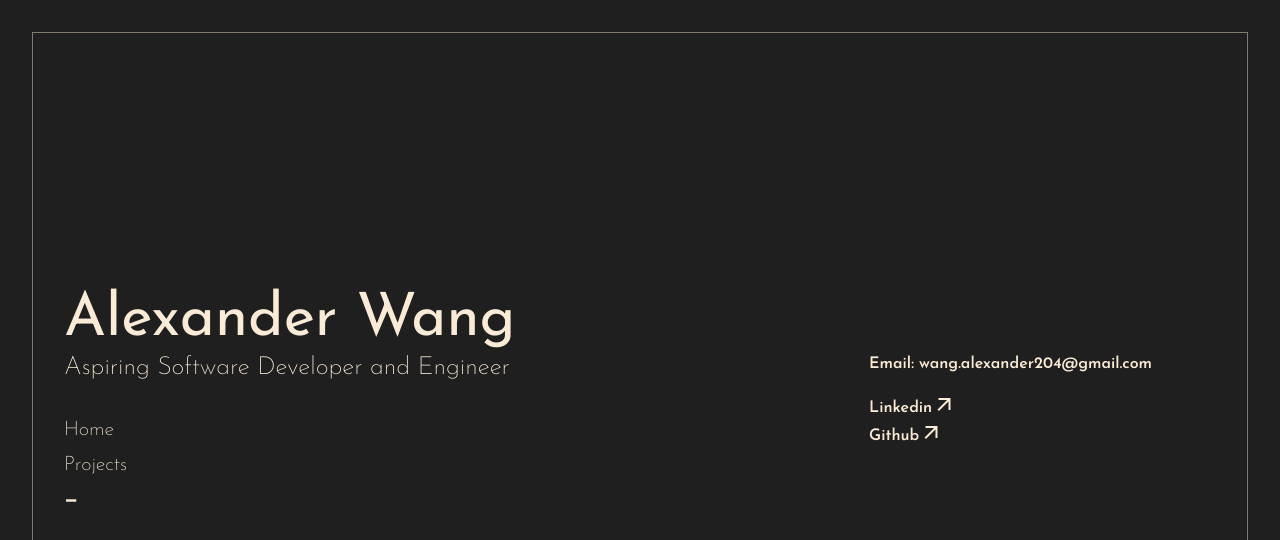
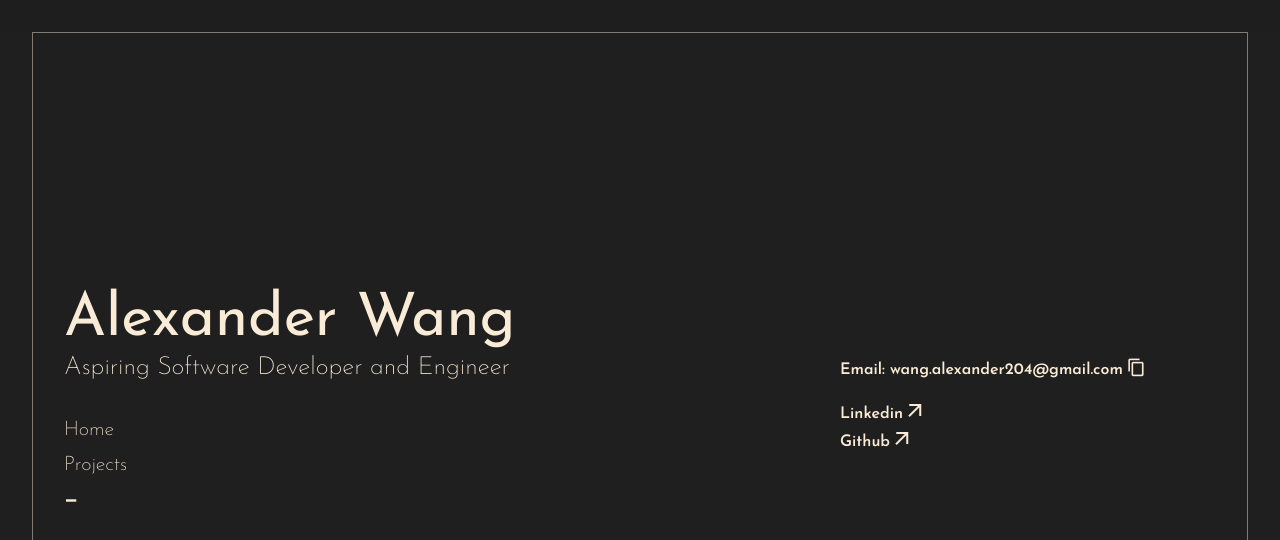
Before and after one commit to alw017/gondola, a Vue app: page / in a window 1280 px wide. Both pictures are taken after a click on the item "Contact". Shown: the top 540 px of the page. Built offline with nearby package versions, Linux system fonts and the light colour scheme.

Commit message:
Email Cpy popup

```diff
--- a/src/components/Content.vue
+++ b/src/components/Content.vue
@@ -1,6 +1,4 @@
 <script setup>
-import { createHydrationRenderer, createRenderer } from 'vue';
-
     defineProps({
         currentSelected: String,
     })
@@ -16,6 +14,7 @@ import { createHydrationRenderer, createRenderer } from 'vue';
         },
         data() {
            return {
+                showCopied: false,
                 ypos: 0,
                 cards: [{title: "Internship Project", body: "blah blah", id: 0, isSelected: false, isFocused: false},
                         {title: "Personal Project", body: "blah blah", id: 1, isSelected:false, isFocused: false},
@@ -37,7 +36,9 @@ import { createHydrationRenderer, createRenderer } from 'vue';
                 if(-1 * this.ypos < 0) {
                     this.ypos = 0;
                 }
-                let max_transform = parseFloat(window.getComputedStyle(cardContainer).getPropertyValue('height'))+2*parseFloat(window.getComputedStyle(cardContainer).getPropertyValue('padding-top'))-window.innerHeight;
+                let max_transform = parseFloat(window.getComputedStyle(cardContainer).getPropertyValue('height')) +
+                                    2*parseFloat(window.getComputedStyle(cardContainer).getPropertyValue('padding-top')) -
+                                    window.innerHeight;
                 if (-1 * this.ypos > max_transform){
                     this.ypos = -max_transform;
                 }
@@ -56,6 +57,11 @@ import { createHydrationRenderer, createRenderer } from 'vue';
             },
             handleUnfocus(card) {
                 card.isFocused = false;
+            },
+            copyToClipBoard(event) {
+                this.showCopied = true;
+                navigator.clipboard.writeText("wang.alexander204@gmail.com");
+                setTimeout(() => this.showCopied = false, 2000)
             }
         }
     }
@@ -85,7 +91,12 @@ import { createHydrationRenderer, createRenderer } from 'vue';
             </section>
             <section class="full-window" v-else-if="currentSelected === 'contact'" >
                 <div class="contact">
-                    <div style="padding-bottom:2vmin">Email: wang.alexander204@gmail.com</div>
+
+                    <div class="email-text" @click="copyToClipBoard" style="padding-bottom:2vmin">
+                        <Transition name="popup"><div class="copy-popup" v-if="showCopied">Copied!</div></Transition>
+                        Email: wang.alexander204@gmail.com
+                        <i class="material-icons copy-symbol">content_copy</i>
+                    </div>
                     <a rel="noopener noreferrer" target="_blank" href="https://www.linkedin.com/in/alexander-wang-8b6bb41ba/">Linkedin <i class="material-icons">arrow_outward</i></a>
                     <a rel="noopener noreferrer" target="_blank" href="https://www.github.com/alw017">Github <i class="material-icons">arrow_outward</i></a>
                 </div>
@@ -95,6 +106,16 @@ import { createHydrationRenderer, createRenderer } from 'vue';
 </template>
 
 <style scoped>
+
+.popup-enter-active,
+.popup-leave-active {
+    transition: opacity 300ms cubic-bezier(0.1, 0.4, 0.2, 1);
+}
+
+.popup-enter-from ,
+.popup-leave-to {
+    opacity: 0
+}
 
 .v-enter-active,
 .v-leave-active {
@@ -194,6 +215,28 @@ i {
     transform: translate3d(-20%, 18%, 0);
 }
 
+.copy-popup {
+    position:absolute;
+    left: 50%;
+    top: -20%;
+    transform: translate(-50%, 0);
+    font-size:15px;
+    padding:5px;
+}
+.copy-symbol {
+    transform: translate3d(-15%, 22%, 0) scale(0.8);
+    transition: opacity 300ms;
+    transition-timing-function: cubic-bezier(0.1,0.4,0.12, 1);
+}
+
+.email-text:hover > .copy-symbol {
+    opacity: 0.4;
+}
+
+.email-text {
+    cursor:pointer;
+}
+
 a {
     display:block;
     color: antiquewhite;
```
